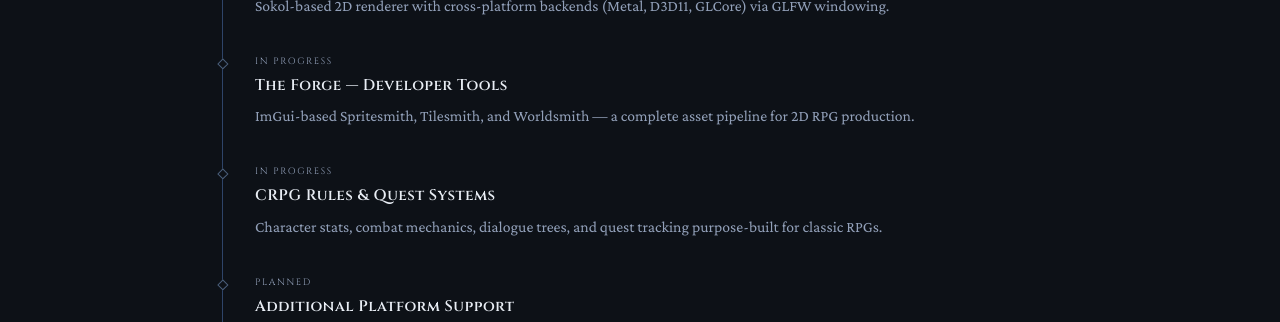
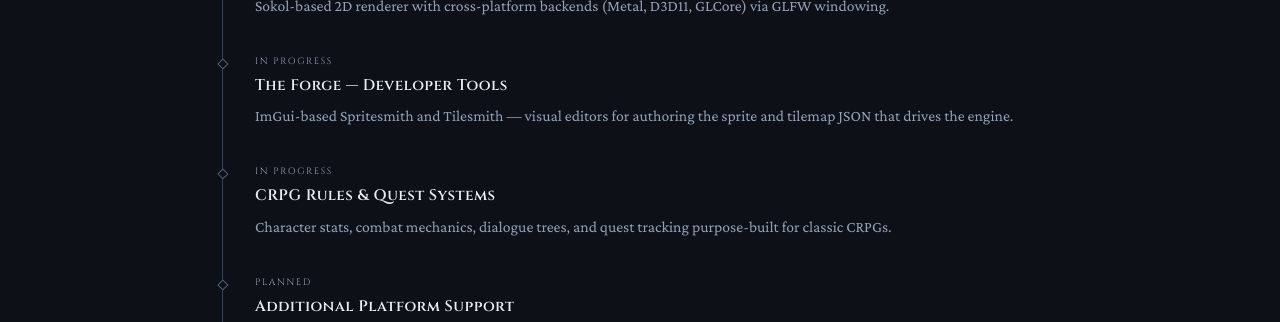
Before and after one commit to corundumengine/corundumengine.github.io, a Jekyll site: the page built from index.html, in a window 1280 px wide and 900 px high, scrolled down 3100 px. Shown: the part 153-475 px from the top of the window. Built offline with Jekyll 4.4.1, drawn with Linux system fonts in a browser that asks for light colours; some of the changed text lies outside the part shown.

Commit message:
Update index.html

```diff
--- a/index.html
+++ b/index.html
@@ -71,8 +71,8 @@
       </svg>
     </div>
     <p class="section-body">
-      The goal is a complete forge for developing story-driven 2D RPGs — engine,
-      tools, and game, all built in-house.
+      The goal is a complete forge for developing story-driven 2D CRPGs —
+      engine, tools, and game, all built in-house.
     </p>
   </div>
 </section>
@@ -203,8 +203,8 @@
         <div class="roadmap-label">In Progress</div>
         <h3 class="roadmap-title">The Forge — Developer Tools</h3>
         <p class="roadmap-desc">
-          ImGui-based Spritesmith, Tilesmith, and Worldsmith — a complete asset
-          pipeline for 2D RPG production.
+          ImGui-based Spritesmith and Tilesmith — visual editors for authoring
+          the sprite and tilemap JSON that drives the engine.
         </p>
       </div>
       <div class="roadmap-item">
@@ -212,7 +212,7 @@
         <h3 class="roadmap-title">CRPG Rules & Quest Systems</h3>
         <p class="roadmap-desc">
           Character stats, combat mechanics, dialogue trees, and quest tracking
-          purpose-built for classic RPGs.
+          purpose-built for classic CRPGs.
         </p>
       </div>
       <div class="roadmap-item">
```
